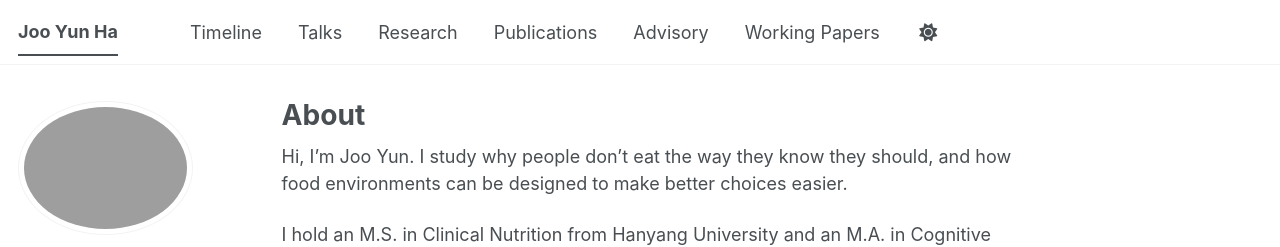
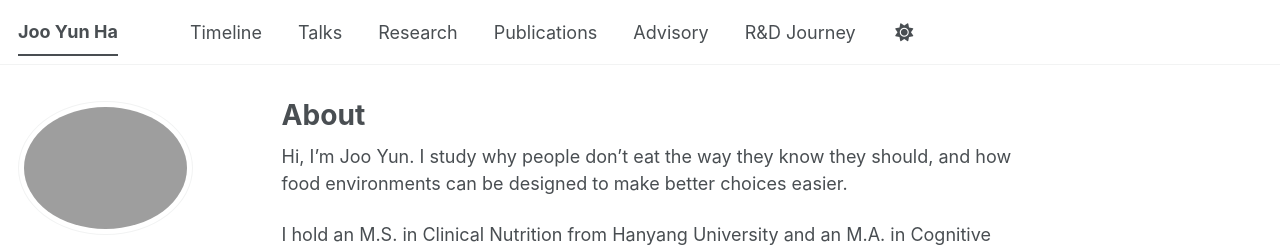
Before and after one commit to jooyunha/jooyunha.github.io, a Jekyll site: the page built from _pages/about.md, in a window 1280 px wide. Shown: the top 247 px of the page. Built offline with Jekyll 4.4.1, drawn with Linux system fonts in a browser that asks for light colours; a style sheet for code colours, icons or effects is not loaded.

Commit message:
Rename Working Papers menu to R&D Journey

```diff
--- a/_data/navigation.yml
+++ b/_data/navigation.yml
@@ -20,5 +20,5 @@ main:
   - title: "Advisory"
     url: /#advisory
 
-  - title: "Working Papers"
+  - title: "R&D Journey"
     url: /files/eating-in-context.html
```
